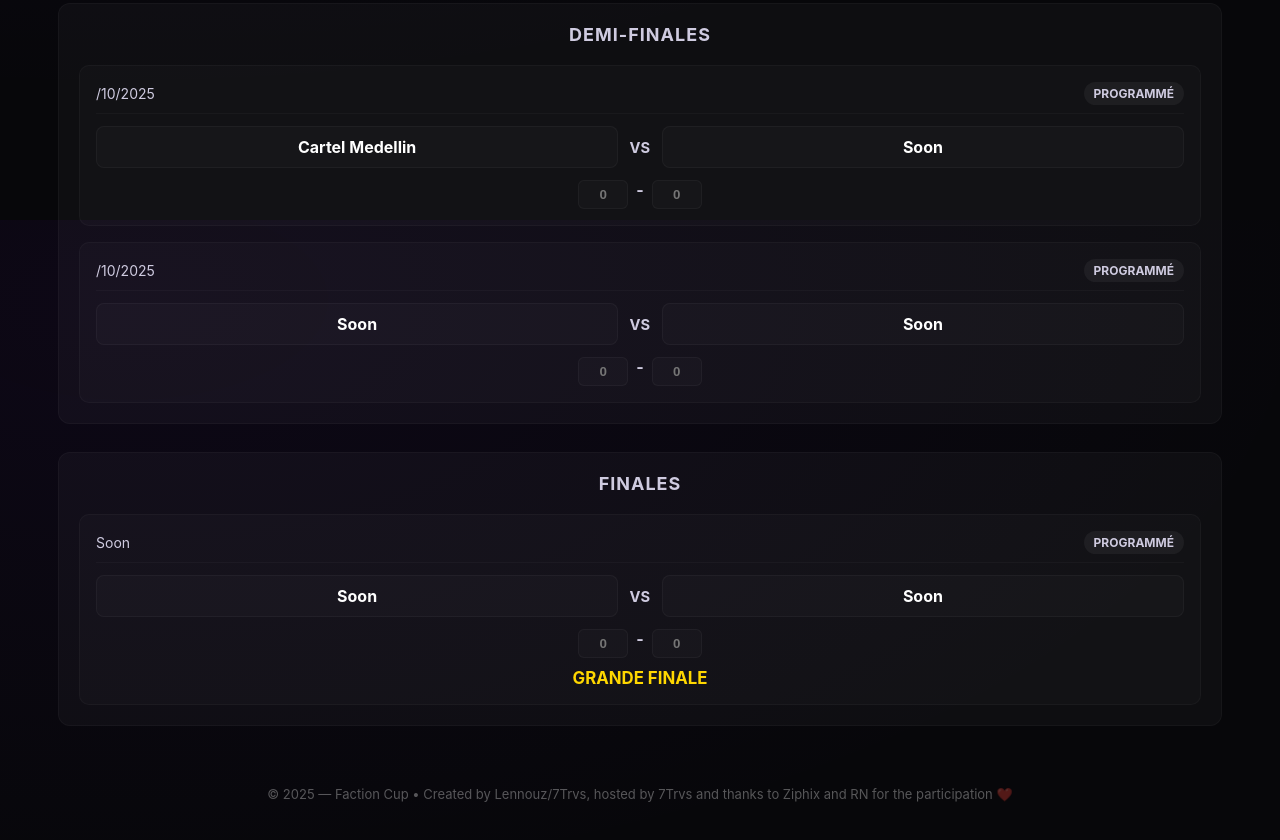
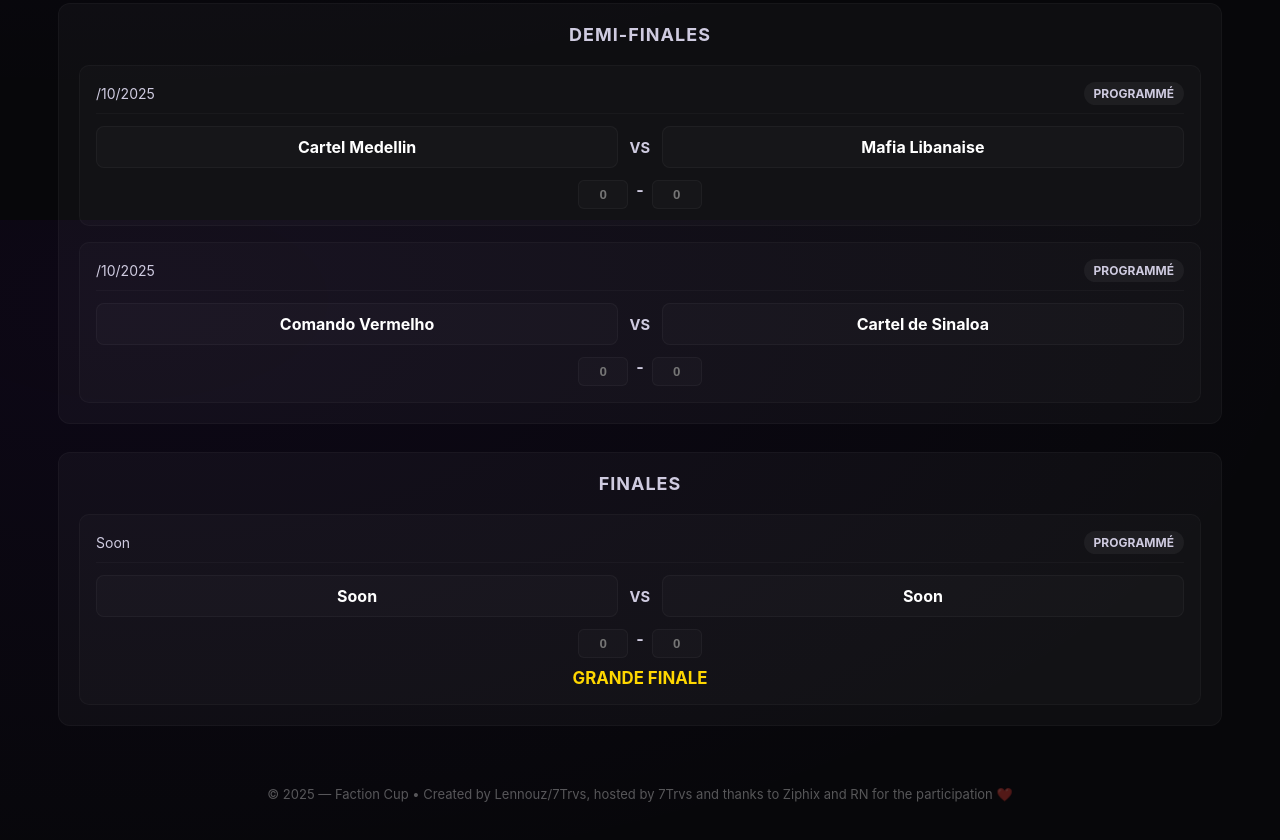
Before and after one commit to Trvslb/faction-cup, a plain HTML site: page index.html in a window 1280 px wide. Shown: the part 1380-2220 px from the top of the page. Drawn offline with Linux system fonts and the light colour scheme.

Commit message:
Update team names in match schedule

```diff
--- a/index.html
+++ b/index.html
@@ -653,7 +653,7 @@
               <div class="match-teams">
                 <div class="team-name" id="df-team-1">Cartel Medellin</div>
                 <div class="vs">VS</div>
-                <div class="team-name" id="df-team-2">Soon</div>
+                <div class="team-name" id="df-team-2">Mafia Libanaise</div>
               </div>
               <div class="score-inputs">
                 <input type="text" class="score-input" placeholder="0">
@@ -668,9 +668,9 @@
                 <div class="match-status status-scheduled">Programmé</div>
               </div>
               <div class="match-teams">
-                <div class="team-name" id="df-team-3">Soon</div>
+                <div class="team-name" id="df-team-3">Comando Vermelho</div>
                 <div class="vs">VS</div>
-                <div class="team-name" id="df-team-4">Soon</div>
+                <div class="team-name" id="df-team-4">Cartel de Sinaloa</div>
               </div>
               <div class="score-inputs">
                 <input type="text" class="score-input" placeholder="0">
```
